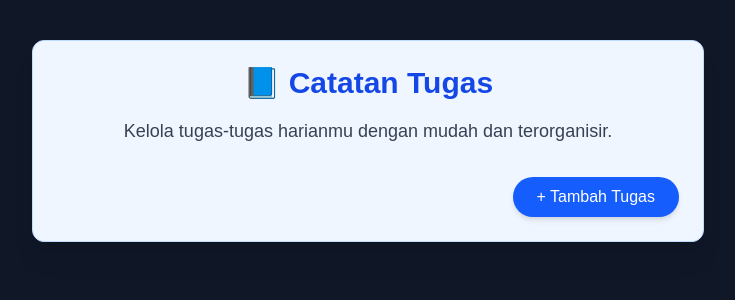
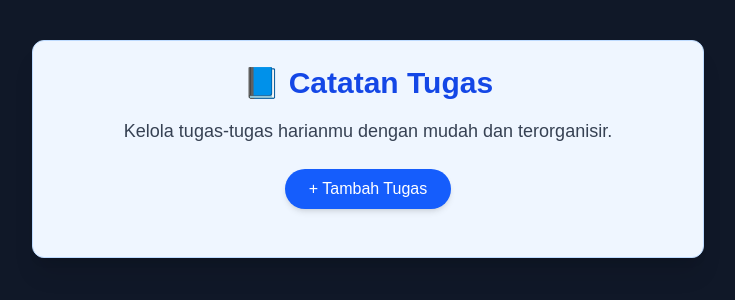
Before and after one commit to Ibnoob/todolist, a Next.js app: page / in a window 1280 px wide. Shown: the top 300 px of the page, without its empty margins (272-1007 px from the left). Built offline with nearby package versions, Linux system fonts and the light colour scheme; no server answers; the database is empty.

Commit message:
Update todolist.tsx

```diff
--- a/src/components/todolist.tsx
+++ b/src/components/todolist.tsx
@@ -195,7 +195,9 @@ export default function TodoList() {
         <p className="text-lg text-gray-700 text-center mb-6">
           Kelola tugas-tugas harianmu dengan mudah dan terorganisir.
         </p>
-             <div className="flex justify-end mt-8">
+
+        {/* Tombol Tambah Tugas di Tengah */}
+        <div className="flex justify-center mt-6 mb-6">
           <button
             onClick={addTask}
             className="bg-blue-600 hover:bg-blue-700 text-white px-6 py-2 rounded-full shadow-md"
@@ -204,6 +206,7 @@ export default function TodoList() {
           </button>
         </div>
 
+        {/* Daftar Tugas */}
         <ul className="space-y-4">
           <AnimatePresence>
             {[...tasks]
@@ -254,10 +257,18 @@ export default function TodoList() {
                         </button>
                       </div>
                     </div>
-                    <p className={`text-sm mt-2 ${task.completed ? 'line-through text-gray-400' : 'text-gray-600'}`}>
+                    <p
+                      className={`text-sm mt-2 ${
+                        task.completed ? 'line-through text-gray-400' : 'text-gray-600'
+                      }`}
+                    >
                       ⏰ Deadline: {new Date(task.deadline).toLocaleString()}
                     </p>
-                    <p className={`text-xs font-medium ${task.completed ? 'line-through text-gray-400' : 'text-gray-600'}`}>
+                    <p
+                      className={`text-xs font-medium ${
+                        task.completed ? 'line-through text-gray-400' : 'text-gray-600'
+                      }`}
+                    >
                       ⏳ {task.completed ? 'Selesai' : timeLeft}
                     </p>
                   </motion.li>
@@ -265,7 +276,6 @@ export default function TodoList() {
               })}
           </AnimatePresence>
         </ul>
-
       </div>
     </div>
   );
```
